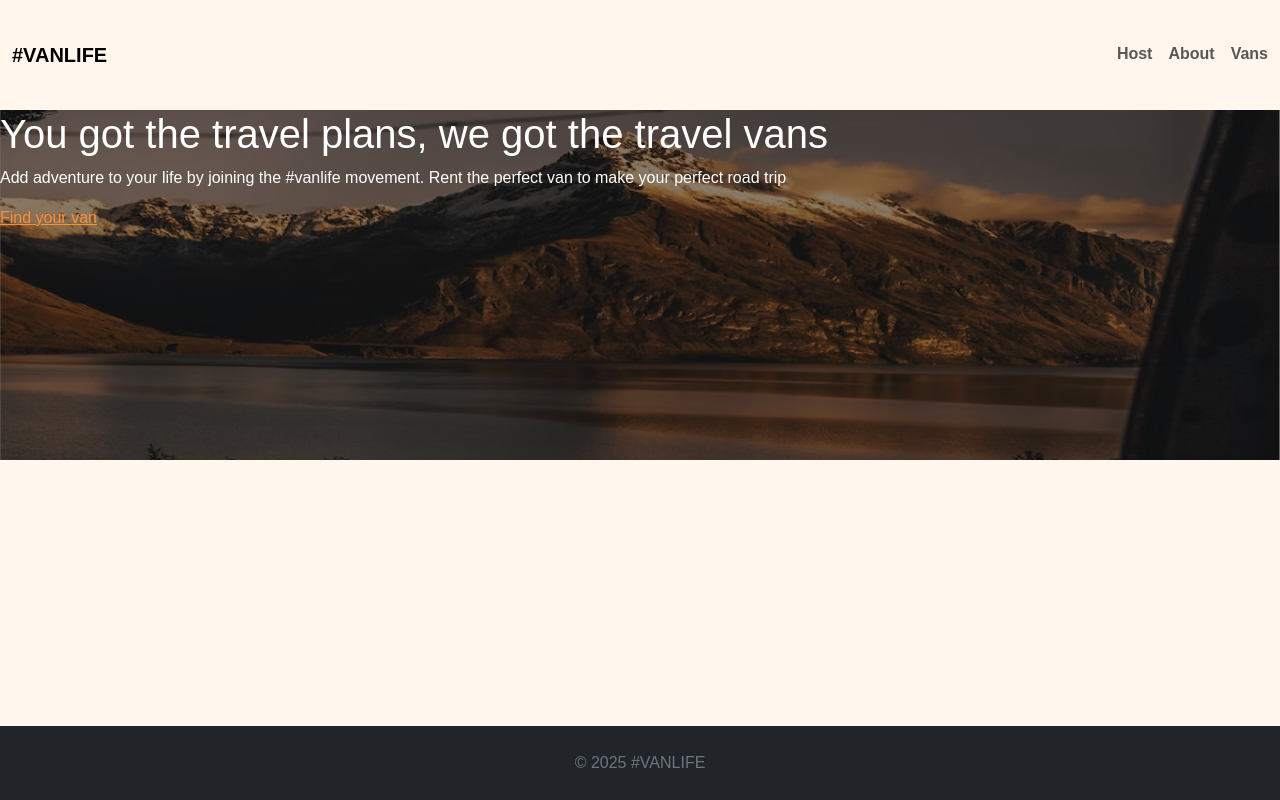
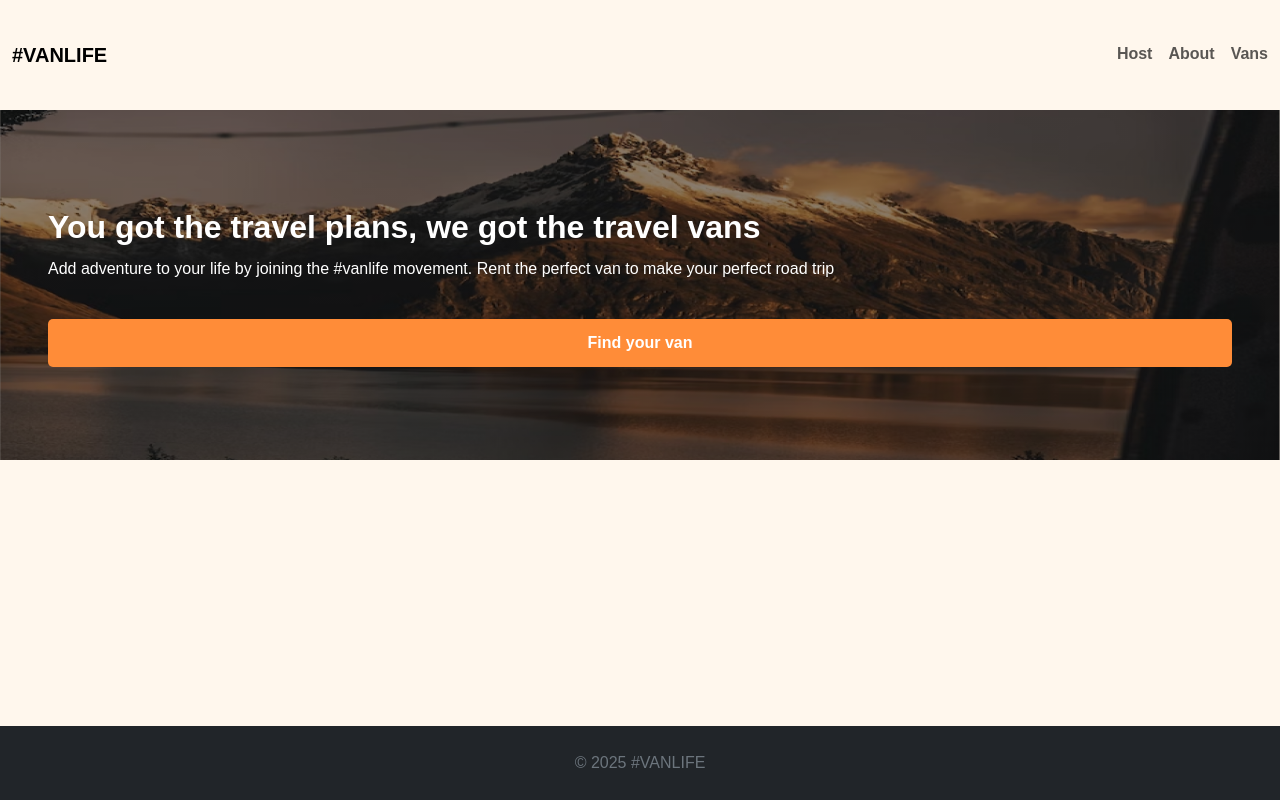
Before and after one commit to FaustoCCR/van-life, a React (Vite) app: page / in a window 1280 px wide. Built offline with nearby package versions, Linux system fonts and the light colour scheme; a web font is replaced by a local one; what miragejs would draw is missing.

Commit message:
chore: Update style classes of Home Page

```diff
--- a/src/pages/Home.jsx
+++ b/src/pages/Home.jsx
@@ -1,13 +1,17 @@
 import { Link } from 'react-router'
 const Home = () => {
   return (
-    <div className='home-container'>
-      <h1>You got the travel plans, we got the travel vans</h1>
-      <p>
+    <div className='home-container d-flex flex-column justify-content-center p-4 p-md-5'>
+      <h1 className='fw-bold fs-2 lh-base'>
+        You got the travel plans, we got the travel vans
+      </h1>
+      <p className='lh-sm'>
         Add adventure to your life by joining the #vanlife movement. Rent the
         perfect van to make your perfect road trip
       </p>
-      <Link to='vans'>Find your van</Link>
+      <Link to='vans' className='link-button bg-primary w-100 mt-4'>
+        Find your van
+      </Link>
     </div>
   )
 }
```
